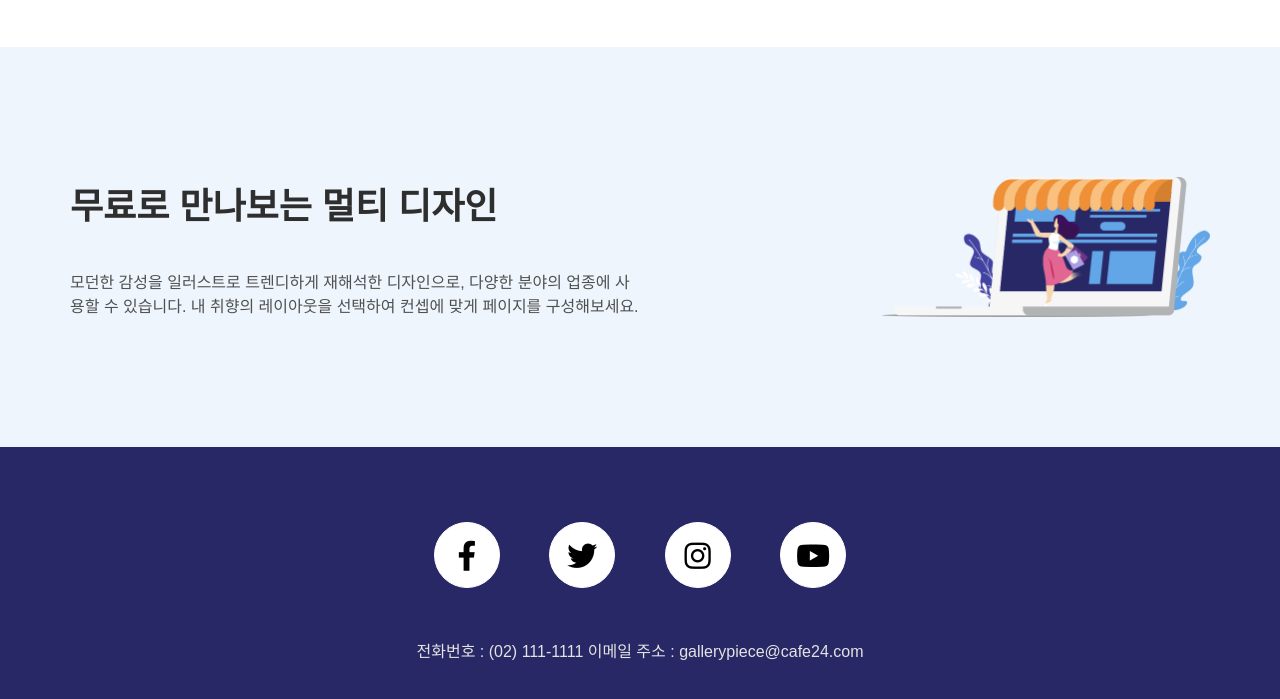
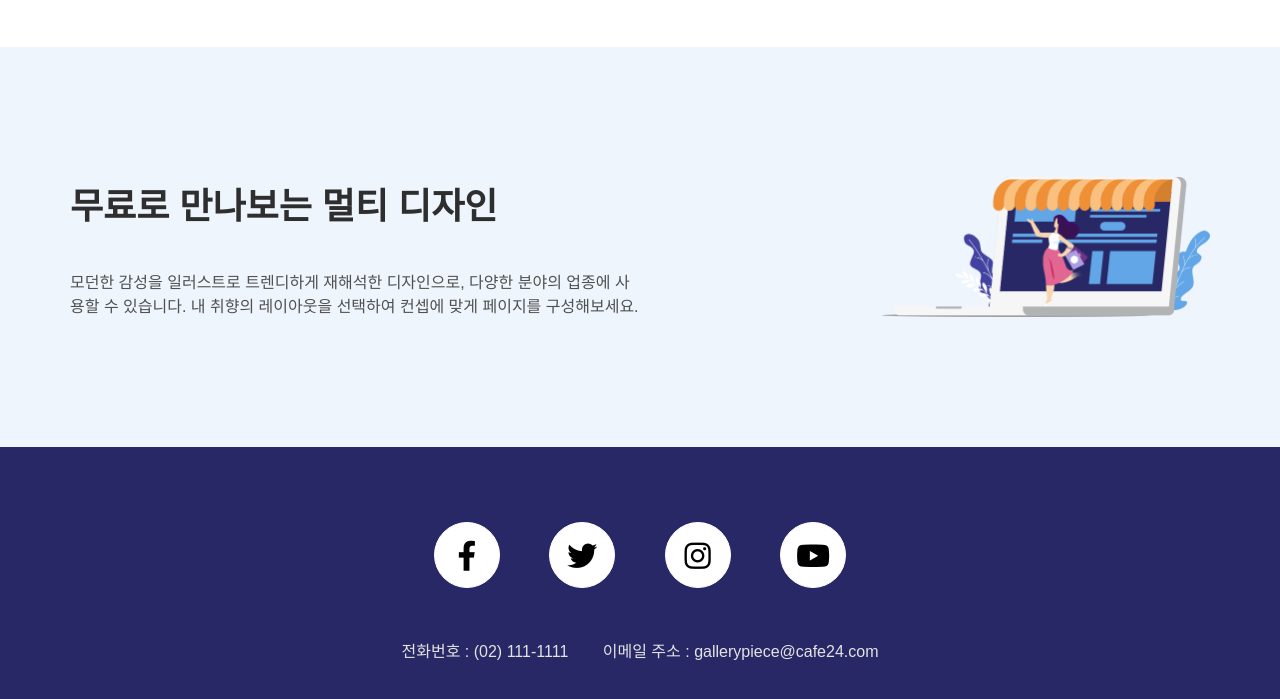
Before and after one commit to hsojeong/multidesign, a plain HTML site: page index.html in a window 1280 px wide. Shown: the part 2456-3155 px from the top of the page. Drawn offline with Linux system fonts and the light colour scheme.

Commit message:
Update index.css

```diff
--- a/css/index.css
+++ b/css/index.css
@@ -259,3 +259,6 @@ body {
     font-size: 16px;
     color: #e3e3e3;
 }
+#footer .contact a {
+    margin: 0 15px;
+}
```
